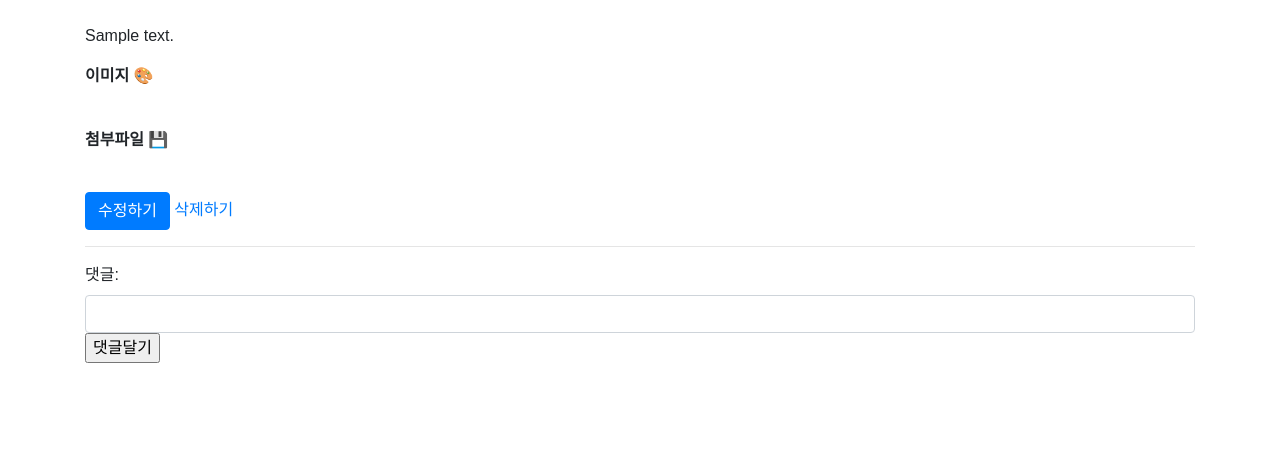
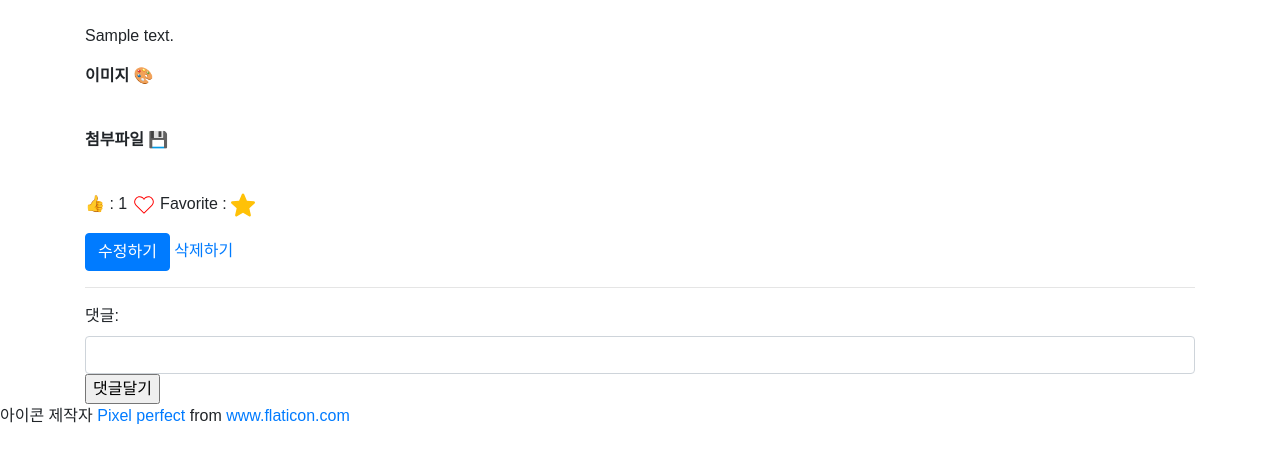
Before and after one commit to lunevilia/marketing, a Django app: page /board/1/1/ in a window 1280 px wide. Shown: the part 256-719 px from the top of the page. Run offline with Django 3.2, Linux system fonts and the light colour scheme; a user stored in the database is signed in; tables that the repository leaves empty hold one stand-in row (values such as "Sample post"); some libraries are stand-ins or nearby versions.

Commit message:
즐겨찾기 기능 추가 및 svg 이미지 수정

```diff
--- a/formstudy/templates/layer.html
+++ b/formstudy/templates/layer.html
@@ -61,6 +61,10 @@
         width: 1.5em;
         height: 1.5em;
         transition: 1s;
+        }
+
+        path{
+            stroke-width: 50;
         }
 
         .svg-icon:hover{
@@ -204,5 +208,6 @@
         </div>
       </div>
     </div>
+<div>아이콘 제작자 <a href="https://www.flaticon.com/kr/authors/pixel-perfect" title="Pixel perfect">Pixel perfect</a> from <a href="https://www.flaticon.com/kr/" title="Flaticon">www.flaticon.com</a></div>
 </body>
 </html>
--- a/usingform/models.py
+++ b/usingform/models.py
@@ -25,6 +25,9 @@
 
     def __str__(self):
         return self.title
+
+    def mylike(self):
+        return Like.objects.filter(post=self).count()
 
 class Image(TimeStampedModel):
     post = models.ForeignKey(Defaultform, on_delete=models.CASCADE,)
--- a/usingform/templates/form_detail.html
+++ b/usingform/templates/form_detail.html
@@ -49,6 +49,49 @@
     },
   });
 }
+
+function ajax_board_like(x, y){
+  $.ajax({
+    // type을 설정합니다.
+    type : 'GET',
+    url : "{% url 'forms:ajax_board_like' '00000' %}".replace(/00000/, x),
+    success : function (data) {
+        // 로그인 사용자 정보가 잘못 되었을 경우
+        if(data["board_like"]){
+          $('#board_like').text(data["board_like"])
+          if(data["like_state"]){
+            // 좋아요를 누를 수 있음
+            y.innerHTML = '<svg class="svg-icon" viewBox="0 0 20 20"><path d="M9.719,17.073l-6.562-6.51c-0.27-0.268-0.504-0.567-0.696-0.888C1.385,7.89,1.67,5.613,3.155,4.14c0.864-0.856,2.012-1.329,3.233-1.329c1.924,0,3.115,1.12,3.612,1.752c0.499-0.634,1.689-1.752,3.612-1.752c1.221,0,2.369,0.472,3.233,1.329c1.484,1.473,1.771,3.75,0.693,5.537c-0.19,0.32-0.425,0.618-0.695,0.887l-6.562,6.51C10.125,17.229,9.875,17.229,9.719,17.073 M6.388,3.61C5.379,3.61,4.431,4,3.717,4.707C2.495,5.92,2.259,7.794,3.145,9.265c0.158,0.265,0.351,0.51,0.574,0.731L10,16.228l6.281-6.232c0.224-0.221,0.416-0.466,0.573-0.729c0.887-1.472,0.651-3.346-0.571-4.56C15.57,4,14.621,3.61,13.612,3.61c-1.43,0-2.639,0.786-3.268,1.863c-0.154,0.264-0.536,0.264-0.69,0C9.029,4.397,7.82,3.61,6.388,3.61"></path></svg>'
+          } else {
+            // 좋아요 취소를 누를 수 있음
+            y.innerHTML = '<svg class="svg-icon" viewBox="0 0 20 20"><path fill="red" d="M9.719,17.073l-6.562-6.51c-0.27-0.268-0.504-0.567-0.696-0.888C1.385,7.89,1.67,5.613,3.155,4.14c0.864-0.856,2.012-1.329,3.233-1.329c1.924,0,3.115,1.12,3.612,1.752c0.499-0.634,1.689-1.752,3.612-1.752c1.221,0,2.369,0.472,3.233,1.329c1.484,1.473,1.771,3.75,0.693,5.537c-0.19,0.32-0.425,0.618-0.695,0.887l-6.562,6.51C10.125,17.229,9.875,17.229,9.719,17.073 M6.388,3.61C5.379,3.61,4.431,4,3.717,4.707C2.495,5.92,2.259,7.794,3.145,9.265c0.158,0.265,0.351,0.51,0.574,0.731L10,16.228l6.281-6.232c0.224-0.221,0.416-0.466,0.573-0.729c0.887-1.472,0.651-3.346-0.571-4.56C15.57,4,14.621,3.61,13.612,3.61c-1.43,0-2.639,0.786-3.268,1.863c-0.154,0.264-0.536,0.264-0.69,0C9.029,4.397,7.82,3.61,6.388,3.61"></path></svg>'
+          }
+        }
+    },
+  });
+}
+
+function ajax_board_favorite(x, y){
+  $.ajax({
+    // type을 설정합니다.
+    type : 'GET',
+    url : "{% url 'forms:ajax_board_favorite' '00000' %}".replace(/00000/, x),
+    success : function (data) {
+        // 로그인 사용자 정보가 잘못 되었을 경우
+        if(data["board_favorite"]){
+          $('#board_favorite').text(data["board_favorite"])
+          if(data["like_state"]){
+            // 즐겨찾기를 누를 수 있음
+            y.innerHTML = '<svg class="svg-icon" viewBox="0 0 20 20"><path d="M17.684,7.925l-5.131-0.67L10.329,2.57c-0.131-0.275-0.527-0.275-0.658,0L7.447,7.255l-5.131,0.67C2.014,7.964,1.892,8.333,2.113,8.54l3.76,3.568L4.924,17.21c-0.056,0.297,0.261,0.525,0.533,0.379L10,15.109l4.543,2.479c0.273,0.153,0.587-0.089,0.533-0.379l-0.949-5.103l3.76-3.568C18.108,8.333,17.986,7.964,17.684,7.925 M13.481,11.723c-0.089,0.083-0.129,0.205-0.105,0.324l0.848,4.547l-4.047-2.208c-0.055-0.03-0.116-0.045-0.176-0.045s-0.122,0.015-0.176,0.045l-4.047,2.208l0.847-4.547c0.023-0.119-0.016-0.241-0.105-0.324L3.162,8.54L7.74,7.941c0.124-0.016,0.229-0.093,0.282-0.203L10,3.568l1.978,4.17c0.053,0.11,0.158,0.187,0.282,0.203l4.578,0.598L13.481,11.723z"></path></svg>'
+          } else {
+            // 즐겨찾기 취소를 누를 수 있음
+            y.innerHTML = '<svg class="svg-icon" viewBox="0 -10 511.98685 511"><path d="m510.652344 185.902344c-3.351563-10.367188-12.546875-17.730469-23.425782-18.710938l-147.773437-13.417968-58.433594-136.769532c-4.308593-10.023437-14.121093-16.511718-25.023437-16.511718s-20.714844 6.488281-25.023438 16.535156l-58.433594 136.746094-147.796874 13.417968c-10.859376 1.003906-20.03125 8.34375-23.402344 18.710938-3.371094 10.367187-.257813 21.738281 7.957031 28.90625l111.699219 97.960937-32.9375 145.089844c-2.410156 10.667969 1.730468 21.695313 10.582031 28.09375 4.757813 3.4375 10.324219 5.1875 15.9375 5.1875 4.839844 0 9.640625-1.304687 13.949219-3.882813l127.46875-76.183593 127.421875 76.183593c9.324219 5.609376 21.078125 5.097657 29.910156-1.304687 8.855469-6.417969 12.992187-17.449219 10.582031-28.09375l-32.9375-145.089844 111.699219-97.941406c8.214844-7.1875 11.351563-18.539063 7.980469-28.925781zm0 0" fill="#ffc107"/></svg>'
+          }
+        }
+    },
+  });
+}
+
 </script>
 
 <!-- 제목 -->
@@ -77,6 +120,15 @@
 {% for i in detail_getForm.files_set.all %}
 <a href="{{i.files.url}}" download>{{i.files.name|slice:"11:"}}</a><br>
 {% endfor %}
+</p>
+
+<!-- 좋아요 즐겨 찾기 -->
+<p>
+👍 : <span id="board_like">{{detail_getForm.mylike}}</span>
+{% if user.is_authenticated %}
+<span onclick="ajax_board_like('{{detail_getForm.id}}', this)">{{detail_getForm|board_checking:request.user.username|safe}}</span>
+Favorite : <span onclick="ajax_board_favorite('{{detail_getForm.id}}', this)">{{detail_getForm|board_favorite:request.user.username|safe}}</span>
+{% endif %}
 </p>
 
 {% if detail_getForm.author.user.username == request.user.username %}
@@ -128,6 +180,7 @@
 {% endif %}
 <hr>
 
+<!-- 댓글 작성 -->
 {% if user.is_authenticated %}
 <form action="{% url 'forms:comment_write' detail_getForm.category detail_getForm.id %}" method="post">
     {% csrf_token %}
@@ -136,6 +189,7 @@
 </form>
 {% endif %}
 
+<!-- 댓글 내용 -->
 {% for comment in detail_getComment %}
 <p>
 <p>
@@ -147,6 +201,8 @@
 {% endif %}
 </div>
 </p>
+
+<!-- 댓글 대댓글 작성 -->
 {% if user.is_authenticated %}
 <p><input id="checkBox{{comment.id}}" type="checkbox" name="re_comment" value="답글" onclick="re_comment(this, 're_comment{{comment.id}}')"> 답글달기</p>
 <div style="display: none;" id=re_comment{{comment.id}}>
@@ -158,11 +214,13 @@
 </div>
 {% endif %}
 
+<!-- 댓 대댓글 내용 -->
 {% for re_comment in comment.comment_set.all %}
 <!-- 대체로 _set은 앞에는 class 이름이다!! -->
 <p>
-&nbsp;&nbsp;&nbsp;&nbsp;<b>답글 내용</b> : {{re_comment.body}}<br>
+&nbsp;ㄴ<b>답글 내용</b> : {{re_comment.body}}<br>
 &nbsp;&nbsp;&nbsp;&nbsp;<b>작성자</b> : {{re_comment.author.Name}}<br>
+<!-- 댓 대댓글 좋아요 -->
 &nbsp;&nbsp;&nbsp;&nbsp;👍 : <span id="countlike{{re_comment.id}}">{{re_comment.mylike}}</span>
 {% if user.is_authenticated %}
 <span onclick="ajax_comment_like('{{re_comment.id}}', this)">{{re_comment|_checking:request.user.username|safe}}</span>
--- a/usingform/templatetags/post_extras.py
+++ b/usingform/templatetags/post_extras.py
@@ -1,8 +1,29 @@
 # templates 태그 새로 만들어서 적용하기
 from django import template
-from usingform.models import Profile, CommentLike
+from usingform.models import Profile, CommentLike, Like, Favorite
 register = template.Library()
 
+# Board 좋아요 용 확인
+@register.filter
+def board_checking(obj, user):
+    try:
+        getProfile = Profile.objects.get(user__username=user) #안됬는데 보니깐 슈퍼유저는 Profile이 안만들어져서 찾지를 못하는 것이였음
+        Like.objects.get(post=obj, author=getProfile)
+        return '<svg class="svg-icon" viewBox="0 0 20 20"><path fill="red" d="M9.719,17.073l-6.562-6.51c-0.27-0.268-0.504-0.567-0.696-0.888C1.385,7.89,1.67,5.613,3.155,4.14c0.864-0.856,2.012-1.329,3.233-1.329c1.924,0,3.115,1.12,3.612,1.752c0.499-0.634,1.689-1.752,3.612-1.752c1.221,0,2.369,0.472,3.233,1.329c1.484,1.473,1.771,3.75,0.693,5.537c-0.19,0.32-0.425,0.618-0.695,0.887l-6.562,6.51C10.125,17.229,9.875,17.229,9.719,17.073 M6.388,3.61C5.379,3.61,4.431,4,3.717,4.707C2.495,5.92,2.259,7.794,3.145,9.265c0.158,0.265,0.351,0.51,0.574,0.731L10,16.228l6.281-6.232c0.224-0.221,0.416-0.466,0.573-0.729c0.887-1.472,0.651-3.346-0.571-4.56C15.57,4,14.621,3.61,13.612,3.61c-1.43,0-2.639,0.786-3.268,1.863c-0.154,0.264-0.536,0.264-0.69,0C9.029,4.397,7.82,3.61,6.388,3.61"></path></svg>'
+    except:
+        return '<svg class="svg-icon" viewBox="0 0 20 20"><path d="M9.719,17.073l-6.562-6.51c-0.27-0.268-0.504-0.567-0.696-0.888C1.385,7.89,1.67,5.613,3.155,4.14c0.864-0.856,2.012-1.329,3.233-1.329c1.924,0,3.115,1.12,3.612,1.752c0.499-0.634,1.689-1.752,3.612-1.752c1.221,0,2.369,0.472,3.233,1.329c1.484,1.473,1.771,3.75,0.693,5.537c-0.19,0.32-0.425,0.618-0.695,0.887l-6.562,6.51C10.125,17.229,9.875,17.229,9.719,17.073 M6.388,3.61C5.379,3.61,4.431,4,3.717,4.707C2.495,5.92,2.259,7.794,3.145,9.265c0.158,0.265,0.351,0.51,0.574,0.731L10,16.228l6.281-6.232c0.224-0.221,0.416-0.466,0.573-0.729c0.887-1.472,0.651-3.346-0.571-4.56C15.57,4,14.621,3.61,13.612,3.61c-1.43,0-2.639,0.786-3.268,1.863c-0.154,0.264-0.536,0.264-0.69,0C9.029,4.397,7.82,3.61,6.388,3.61"></path></svg>'
+
+# Board 즐겨찾기 용 확인
+@register.filter
+def board_favorite(obj, user):
+    try:
+        getProfile = Profile.objects.get(user__username=user) #안됬는데 보니깐 슈퍼유저는 Profile이 안만들어져서 찾지를 못하는 것이였음
+        Favorite.objects.get(post=obj, author=getProfile)
+        return '<svg class="svg-icon" viewBox="0 -10 511.98685 511"><path d="m510.652344 185.902344c-3.351563-10.367188-12.546875-17.730469-23.425782-18.710938l-147.773437-13.417968-58.433594-136.769532c-4.308593-10.023437-14.121093-16.511718-25.023437-16.511718s-20.714844 6.488281-25.023438 16.535156l-58.433594 136.746094-147.796874 13.417968c-10.859376 1.003906-20.03125 8.34375-23.402344 18.710938-3.371094 10.367187-.257813 21.738281 7.957031 28.90625l111.699219 97.960937-32.9375 145.089844c-2.410156 10.667969 1.730468 21.695313 10.582031 28.09375 4.757813 3.4375 10.324219 5.1875 15.9375 5.1875 4.839844 0 9.640625-1.304687 13.949219-3.882813l127.46875-76.183593 127.421875 76.183593c9.324219 5.609376 21.078125 5.097657 29.910156-1.304687 8.855469-6.417969 12.992187-17.449219 10.582031-28.09375l-32.9375-145.089844 111.699219-97.941406c8.214844-7.1875 11.351563-18.539063 7.980469-28.925781zm0 0" fill="#ffc107"/></svg>'
+    except:
+        return '<svg class="svg-icon" viewBox="0 0 20 20"><path d="M17.684,7.925l-5.131-0.67L10.329,2.57c-0.131-0.275-0.527-0.275-0.658,0L7.447,7.255l-5.131,0.67C2.014,7.964,1.892,8.333,2.113,8.54l3.76,3.568L4.924,17.21c-0.056,0.297,0.261,0.525,0.533,0.379L10,15.109l4.543,2.479c0.273,0.153,0.587-0.089,0.533-0.379l-0.949-5.103l3.76-3.568C18.108,8.333,17.986,7.964,17.684,7.925 M13.481,11.723c-0.089,0.083-0.129,0.205-0.105,0.324l0.848,4.547l-4.047-2.208c-0.055-0.03-0.116-0.045-0.176-0.045s-0.122,0.015-0.176,0.045l-4.047,2.208l0.847-4.547c0.023-0.119-0.016-0.241-0.105-0.324L3.162,8.54L7.74,7.941c0.124-0.016,0.229-0.093,0.282-0.203L10,3.568l1.978,4.17c0.053,0.11,0.158,0.187,0.282,0.203l4.578,0.598L13.481,11.723z"></path></svg>'
+
+# Comment 좋아요 용 확인
 @register.filter
 def _checking(obj, user):
     try:
--- a/usingform/urls.py
+++ b/usingform/urls.py
@@ -6,9 +6,19 @@
 urlpatterns = [
     path('', views.selectform, name='selectform'),
     path('<board>/', views.selectform, name='selectform'),
+
+    #댓글
     path('comment/<board>/<int:id>/', views.comment_write, name='comment_write'),
     path('recomment/<board>/<int:id>/<int:comment_id>/', views.recomment_write, name='recomment_write'),
+
+    #좋아요
     path('ajax_comment_like/<int:comment_id>/', views.ajax_comment_like, name='ajax_comment_like'),
+    path('ajax_board_like/<int:id>/', views.ajax_board_like, name='ajax_board_like'),
+
+    #즐겨찾기
+    path('ajax_board_favorite/<int:id>/', views.ajax_board_favorite, name='ajax_board_favorite'),
+
+    #조회, 수정, 삭제
     path('modify/<board>/<int:id>/', views.mod_form, name='mod_form'),
     path('<board>/<int:id>/', views.shw_form, name='shw_form'),
     path('delete/<board>/<int:id>/', views.del_form, name='del_form'),
--- a/usingform/views.py
+++ b/usingform/views.py
@@ -120,6 +120,7 @@
             a.save()
             return redirect('/board/'+str(board)+'/'+str(id))
 
+#댓글 좋아요
 def ajax_comment_like(request, comment_id):
     if request.is_ajax():
         comment = Comment.objects.get(id=comment_id)
@@ -137,3 +138,41 @@
 
         count_like = CommentLike.objects.filter(post=comment).count()
         return HttpResponse(json.dumps({'count_like':str(count_like), 'like_state':like_state,}), 'application/json')
+
+#게시글 좋아요
+def ajax_board_like(request, id):
+    if request.is_ajax():
+        board = Defaultform.objects.get(id=id)
+        getProfile = Profile.objects.get(user__username=request.user) #안됬는데 보니깐 슈퍼유저는 Profile이 안만들어져서 찾지를 못하는 것이였음
+
+        #있을 경우 삭제
+        try:
+            a = Like.objects.get(post=board, author=getProfile)
+            a.delete()
+            like_state = True #없어졌으니깐 좋아요를 누를 수 있음
+        #없을 경우 생성
+        except:
+            Like.objects.create(post=board, author=getProfile)
+            like_state = False #생기니깐 좋아요 취소 누를 수 있음
+
+        board_like = Like.objects.filter(post=board).count()
+        return HttpResponse(json.dumps({'board_like':str(board_like), 'like_state':like_state,}), 'application/json')
+
+#게시글 즐겨찾기
+def ajax_board_favorite(request, id):
+    if request.is_ajax():
+        board = Defaultform.objects.get(id=id)
+        getProfile = Profile.objects.get(user__username=request.user) #안됬는데 보니깐 슈퍼유저는 Profile이 안만들어져서 찾지를 못하는 것이였음
+
+        #있을 경우 삭제
+        try:
+            a = Favorite.objects.get(post=board, author=getProfile)
+            a.delete()
+            like_state = True #없어졌으니깐 좋아요를 누를 수 있음
+        #없을 경우 생성
+        except:
+            Favorite.objects.create(post=board, author=getProfile)
+            like_state = False #생기니깐 좋아요 취소 누를 수 있음
+
+        board_favorite = Favorite.objects.filter(post=board).count()
+        return HttpResponse(json.dumps({'board_favorite':str(board_favorite), 'like_state':like_state,}), 'application/json')
```
